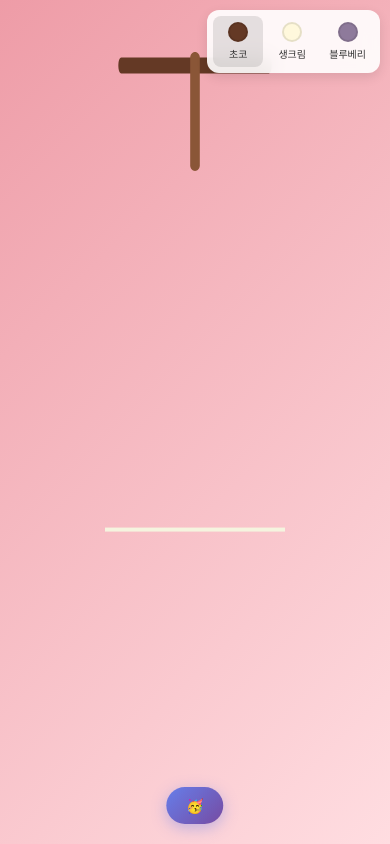
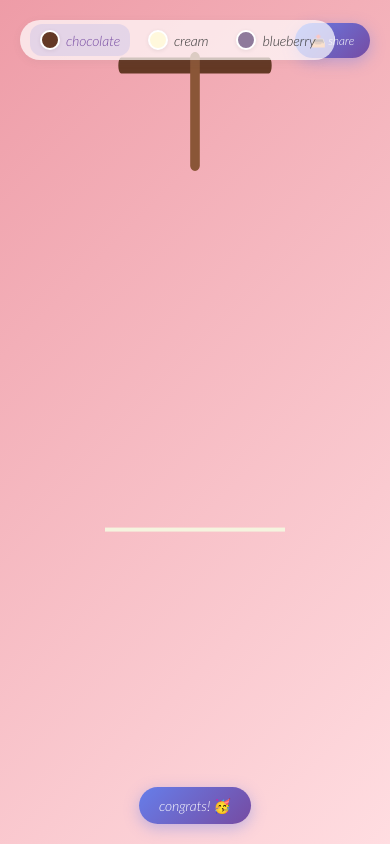
Before and after one commit to hyyrim/birthday-cake, a React (Vite) app: page / in a window 390 px wide. Built offline with nearby package versions, Linux system fonts and the light colour scheme.

Commit message:
feat: 공유하기 버튼 및 Web Share 기능 추가

```diff
--- a/src/components/BirthdayCard.module.css
+++ b/src/components/BirthdayCard.module.css
@@ -1,19 +1,39 @@
 .container {
   display: flex;
-  justify-content: center;
+  flex-direction: column;
   align-items: center;
   min-height: 100vh;
+  background: none;
   overflow: hidden;
   position: relative;
 }
 
+.header {
+  position: fixed;
+  top: 0;
+  left: 0;
+  width: 100vw;
+  display: flex;
+  flex-direction: row;
+  justify-content: space-between;
+  align-items: flex-start;
+  padding: 20px 30px 0 30px;
+  z-index: 200;
+  pointer-events: none;
+}
+
+.header > * {
+  pointer-events: auto;
+}
+
 .content {
+  flex: 1;
   display: flex;
   flex-direction: column;
   align-items: center;
   justify-content: center;
-  position: relative;
-  z-index: 1;
+  width: 100vw;
+  min-height: 100vh;
 }
 
 .confettiButton {
@@ -42,4 +62,8 @@
     padding: 10px 20px;
     font-size: 14px;
   }
+  .header {
+    padding: 10px 10px 0 10px;
+    align-items: flex-start;
+  }
 }
--- a/src/components/BirthdayCard.tsx
+++ b/src/components/BirthdayCard.tsx
@@ -4,7 +4,8 @@ import Cake from './Cake';
 import Candles from './Candles';
 import BirthdayText from './BirthdayText';
 import ThemeSelector, { type Theme } from './ThemeSelector';
-import confetti from 'canvas-confetti';
+import ConfettiButton from './ConfettiButton';
+import ShareButton from './ShareButton';
 
 interface BirthdayCardProps {
   name: string;
@@ -14,35 +15,22 @@ interface BirthdayCardProps {
 const BirthdayCard: React.FC<BirthdayCardProps> = ({ name, message }) => {
   const [currentTheme, setCurrentTheme] = useState<Theme>('chocolate');
 
-  const handleConfettiClick = () => {
-      confetti({
-        particleCount: 150,
-        spread: 90,
-        origin: { y: 0.6 }, // 터지는 위치 아래쪽 조정
-      });
-  };
-
-
   return (
-    <>
     <div className={styles.container}>
+      <div className={styles.header}>
         <ThemeSelector
           currentTheme={currentTheme}
           onThemeChange={setCurrentTheme}
         />
+        <ShareButton />
+      </div>
       <div className={styles.content}>
         <Cake theme={currentTheme} />
         <Candles theme={currentTheme} />
         <BirthdayText name={name} message={message} />
       </div>
+      <ConfettiButton />
     </div>
-      <button
-        className={styles.confettiButton}
-        onClick={handleConfettiClick}
-      >
-        🥳
-      </button>
-    </>
   );
 };
 
--- /dev/null
+++ b/src/components/ConfettiButton.module.css
@@ -0,0 +1,57 @@
+.confettiButton {
+  position: fixed;
+  bottom: 30px;
+  left: 50%;
+  transform: translateX(-50%);
+  background: linear-gradient(135deg, #667eea 0%, #764ba2 100%);
+  border: none;
+  border-radius: 25px;
+  padding: 12px 24px;
+  color: white;
+  font-size: 16px;
+  font-weight: 600;
+  cursor: pointer;
+  box-shadow: 0 4px 15px rgba(102, 126, 234, 0.4);
+  transition: all 0.3s ease;
+  z-index: 100;
+}
+
+.confettiButton:hover:not(:disabled) {
+  transform: translateX(-50%) translateY(-2px);
+  box-shadow: 0 6px 20px rgba(102, 126, 234, 0.6);
+}
+
+.confettiButton:active:not(:disabled) {
+  transform: translateX(-50%) translateY(0);
+  box-shadow: 0 2px 10px rgba(102, 126, 234, 0.4);
+}
+
+.confettiButton:disabled {
+  cursor: not-allowed;
+  opacity: 0.7;
+  background: linear-gradient(135deg, #ff6b6b 0%, #ff4757 100%);
+  animation: pulse 1s infinite;
+}
+
+.confettiButton.active {
+  background: linear-gradient(135deg, #ff6b6b 0%, #ff4757 100%);
+  box-shadow: 0 4px 15px rgba(255, 107, 107, 0.6);
+}
+
+@keyframes pulse {
+  0%, 100% {
+    opacity: 0.7;
+  }
+  50% {
+    opacity: 1;
+  }
+}
+
+/* 모바일 반응형 */
+@media (max-width: 768px) {
+  .confettiButton {
+    bottom: 20px;
+    padding: 10px 20px;
+    font-size: 14px;
+  }
+}
--- a/src/components/ConfettiButton.tsx
+++ b/src/components/ConfettiButton.tsx
@@ -3,11 +3,8 @@ import confetti from 'canvas-confetti';
 import styles from './ConfettiButton.module.css';
 
 const ConfettiButton: React.FC = () => {
-  const [isConfettiActive, setIsConfettiActive] = useState(false);
 
   const handleConfettiClick = () => {
-    if (!isConfettiActive) {
-      setIsConfettiActive(true);
 
       // canvas-confetti로 컨페티 실행
       confetti({
@@ -28,20 +25,16 @@ const ConfettiButton: React.FC = () => {
         ]
       });
 
-      // 3초 후 버튼 다시 활성화
-      setTimeout(() => {
-        setIsConfettiActive(false);
-      }, 3000);
-    }
+
   };
 
   return (
     <button
-      className={`${styles.confettiButton} ${isConfettiActive ? styles.active : ''}`}
+      className={`${styles.confettiButton}`}
       onClick={handleConfettiClick}
-      disabled={isConfettiActive}
+
     >
-      {isConfettiActive ? '🎊 터지는 중...' : '🎉 축하해요!'}
+      congrats! 🥳
     </button>
   );
 };
--- /dev/null
+++ b/src/components/ShareButton.module.css
@@ -0,0 +1,55 @@
+.shareButton {
+  position: fixed;
+  top: 30px;
+  right: 30px;
+  background: linear-gradient(135deg, #667eea 0%, #764ba2 100%);
+  border: none;
+  border-radius: 25px;
+  padding: 12px 20px;
+  color: white;
+  font-size: 14px;
+  font-weight: 600;
+  cursor: pointer;
+  box-shadow: 0 4px 15px rgba(102, 126, 234, 0.4);
+  transition: all 0.3s ease;
+  z-index: 100;
+}
+
+.shareButton:hover:not(.copied) {
+  transform: translateY(-2px);
+  box-shadow: 0 6px 20px rgba(102, 126, 234, 0.6);
+}
+
+.shareButton:active:not(.copied) {
+  transform: translateY(0);
+  box-shadow: 0 2px 10px rgba(102, 126, 234, 0.4);
+}
+
+.shareButton.copied {
+  background: linear-gradient(135deg, #2ed573 0%, #1e90ff 100%);
+  box-shadow: 0 4px 15px rgba(46, 213, 115, 0.6);
+  animation: pulse 0.5s ease-in-out;
+  transform: scale(1.05);
+}
+
+@keyframes pulse {
+  0% {
+    transform: scale(1.05);
+  }
+  50% {
+    transform: scale(1.1);
+  }
+  100% {
+    transform: scale(1.05);
+  }
+}
+
+/* 모바일 반응형 */
+@media (max-width: 768px) {
+  .shareButton {
+    top: 23px;
+    right: 20px;
+    padding: 10px 16px;
+    font-size: 12px;
+  }
+}
--- /dev/null
+++ b/src/components/ShareButton.tsx
@@ -0,0 +1,44 @@
+import React, { useState } from 'react';
+import styles from './ShareButton.module.css';
+
+const ShareButton: React.FC = () => {
+  const [isCopied, setIsCopied] = useState(false);
+
+  const handleShareClick = async () => {
+    try {
+      // 현재 URL 복사
+      await navigator.clipboard.writeText(window.location.href);
+      setIsCopied(true);
+
+      // 2초 후 복사 완료 메시지 제거
+      setTimeout(() => {
+        setIsCopied(false);
+      }, 2000);
+    } catch (err) {
+      console.error('링크 복사 실패:', err);
+      // 폴백: 구형 브라우저 지원
+      const textArea = document.createElement('textarea');
+      textArea.value = window.location.href;
+      document.body.appendChild(textArea);
+      textArea.select();
+      document.execCommand('copy');
+      document.body.removeChild(textArea);
+
+      setIsCopied(true);
+      setTimeout(() => {
+        setIsCopied(false);
+      }, 2000);
+    }
+  };
+
+  return (
+    <button
+      className={`${styles.shareButton} ${isCopied ? styles.copied : ''}`}
+      onClick={handleShareClick}
+    >
+      {isCopied ? '✅ copied!' : '📤 share'}
+    </button>
+  );
+};
+
+export default ShareButton;
--- a/src/components/ThemeSelector.module.css
+++ b/src/components/ThemeSelector.module.css
@@ -1,90 +1,67 @@
 .container {
   position: fixed;
-  top: 20px;
-  right: 20px;
-  z-index: 1000;
+  top: 30px;
+  left: 50%;
+  transform: translateX(-50%);
+  z-index: 101;
 }
 
 .themeButtons {
   display: flex;
-  gap: 8px;
-  background: rgba(255, 255, 255, 0.9);
-  backdrop-filter: blur(10px);
-  border-radius: 12px;
-  padding: 8px;
-  box-shadow: 0 4px 12px rgba(0, 0, 0, 0.1);
+  gap: 12px;
+  background: rgba(255, 255, 255, 0.7);
+  border-radius: 20px;
+  padding: 6px 16px;
+  box-shadow: 0 2px 8px rgba(100, 100, 100, 0.08);
+  align-items: center;
 }
 
 .themeButton {
   display: flex;
-  flex-direction: column;
   align-items: center;
-  gap: 4px;
-  padding: 8px 12px;
+  gap: 6px;
+  background: none;
   border: none;
-  border-radius: 8px;
-  background: transparent;
   cursor: pointer;
-  transition: all 0.2s ease;
-  min-width: 60px;
+  padding: 6px 10px;
+  border-radius: 12px;
+  font-size: 15px;
+  font-weight: 500;
+  color: #333;
+  transition: background 0.2s, color 0.2s;
 }
 
-.themeButton:hover {
-  background: rgba(0, 0, 0, 0.05);
-}
-
+.themeButton:hover,
+.themeButton:focus,
 .themeButton.active {
-  background: rgba(0, 0, 0, 0.1);
+  background: rgba(100, 126, 234, 0.15);
+  color: #764ba2;
 }
 
 .colorIndicator {
-  width: 20px;
-  height: 20px;
+  width: 16px;
+  height: 16px;
   border-radius: 50%;
-  background-color: var(--theme-color);
-  border: 2px solid rgba(0, 0, 0, 0.1);
+  background: var(--theme-color);
+  border: 2px solid #fff;
+  box-shadow: 0 1px 4px rgba(0,0,0,0.08);
 }
 
 .themeName {
-  font-size: 12px;
-  font-weight: 500;
-  color: #333;
-  white-space: nowrap;
+  font-size: 14px;
 }
 
-/* 모바일 대응 */
 @media (max-width: 768px) {
   .container {
-    top: 10px;
-    right: 10px;
+    left: 20px;
+    right: auto;
+    top: 20px;
+    transform: none;
+    width: auto;
   }
-
   .themeButtons {
-    gap: 4px;
-    padding: 6px;
-  }
-
-  .themeButton {
-    padding: 6px 8px;
-    min-width: 50px;
-  }
-
-  .colorIndicator {
-    width: 16px;
-    height: 16px;
-  }
-
-  .themeName {
-    font-size: 10px;
+    justify-content: flex-start;
+    padding: 4px 10px;
+    gap: 8px;
   }
 }
-
-/* PC에서는 가운데 상단으로 */
-@media (min-width: 769px) {
-  .container {
-    top: 20px;
-    left: 50%;
-    transform: translateX(-50%);
-    right: auto;
-  }
-}
--- a/src/components/ThemeSelector.tsx
+++ b/src/components/ThemeSelector.tsx
@@ -13,9 +13,9 @@ const ThemeSelector: React.FC<ThemeSelectorProps> = ({
   onThemeChange,
 }) => {
   const themes = [
-    { id: 'chocolate', name: '초코', color: '#643925' },
-    { id: 'cream', name: '생크림', color: '#FFF8DC' },
-    { id: 'blueberry', name: '블루베리', color: '#8E7A9B' },
+    { id: 'chocolate', name: 'chocolate', color: '#643925' },
+    { id: 'cream', name: 'cream', color: '#FFF8DC' },
+    { id: 'blueberry', name: 'blueberry', color: '#8E7A9B' },
   ] as const;
 
   return (
```
Lines whose indentation alone changed are shown as unchanged.
